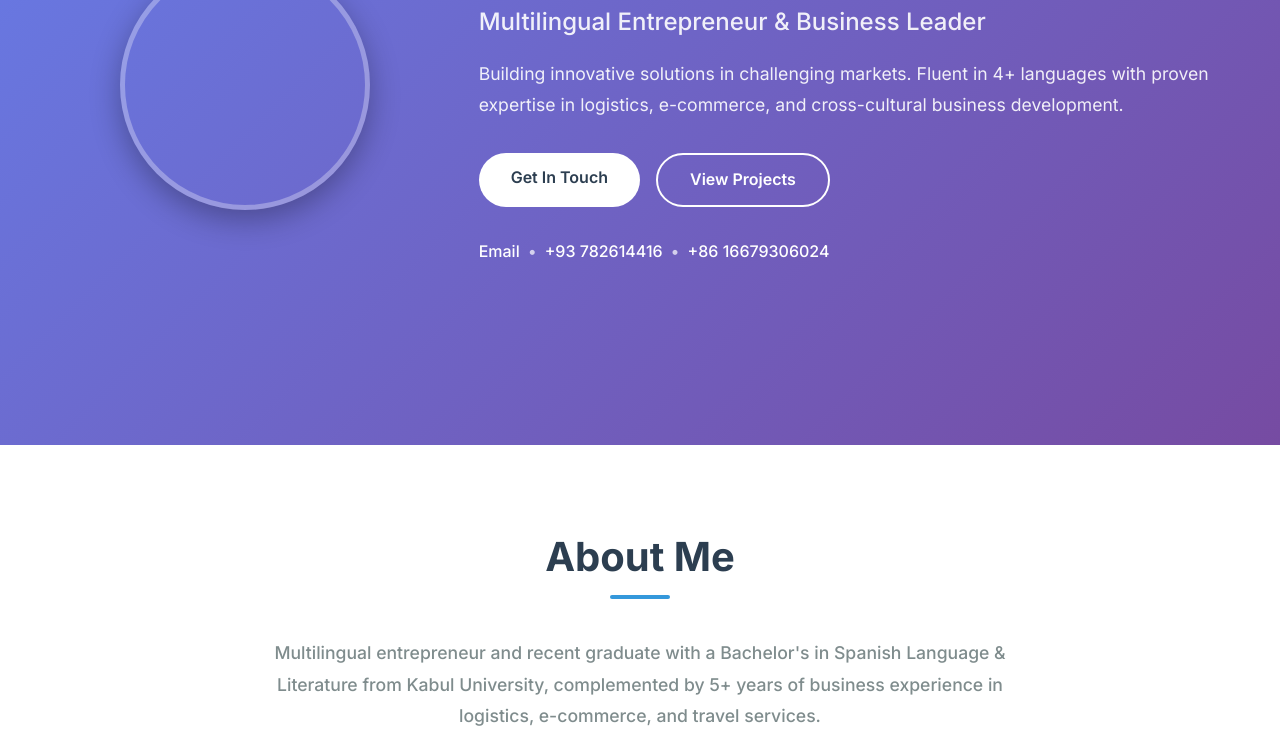
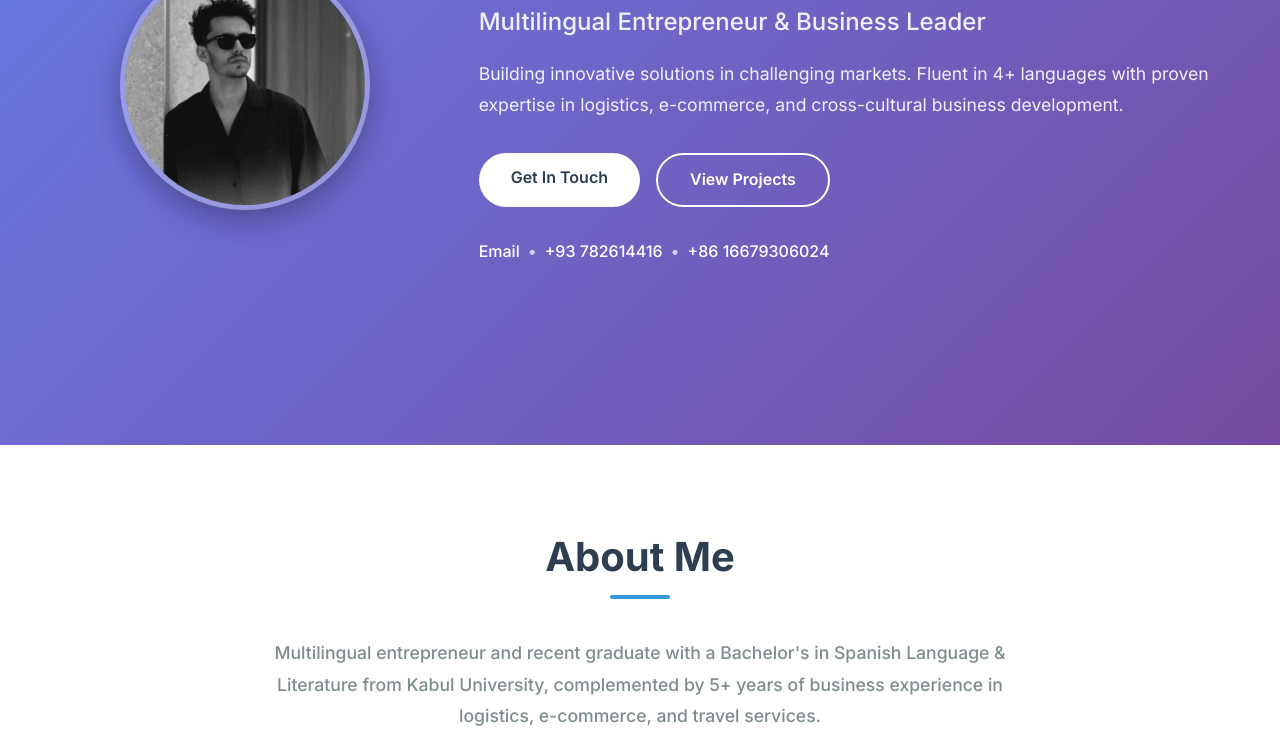
Before and after one commit to erajibrahimi0753-tech/my-portfolio, a plain HTML site: page index.html in a window 1280 px wide. Shown: the part 355-1100 px from the top of the page. Drawn offline with Linux system fonts and the light colour scheme.

Commit message:
Add files via upload

```diff
--- a/index.html
+++ b/index.html
@@ -35,7 +35,7 @@
         <div class="container">
             <div class="hero-content">
                 <div class="hero-image">
-                    <img src="profile.jpg" alt="Eraj Ibrahimi" class="profile-photo">
+                    <img src="profile.png.jpg" alt="Eraj Ibrahimi" class="profile-photo">
                 </div>
                 <div class="hero-text">
                     <h1>Eraj Ibrahimi</h1>
```
Also changed, not shown: profile.png.jpg (added).
